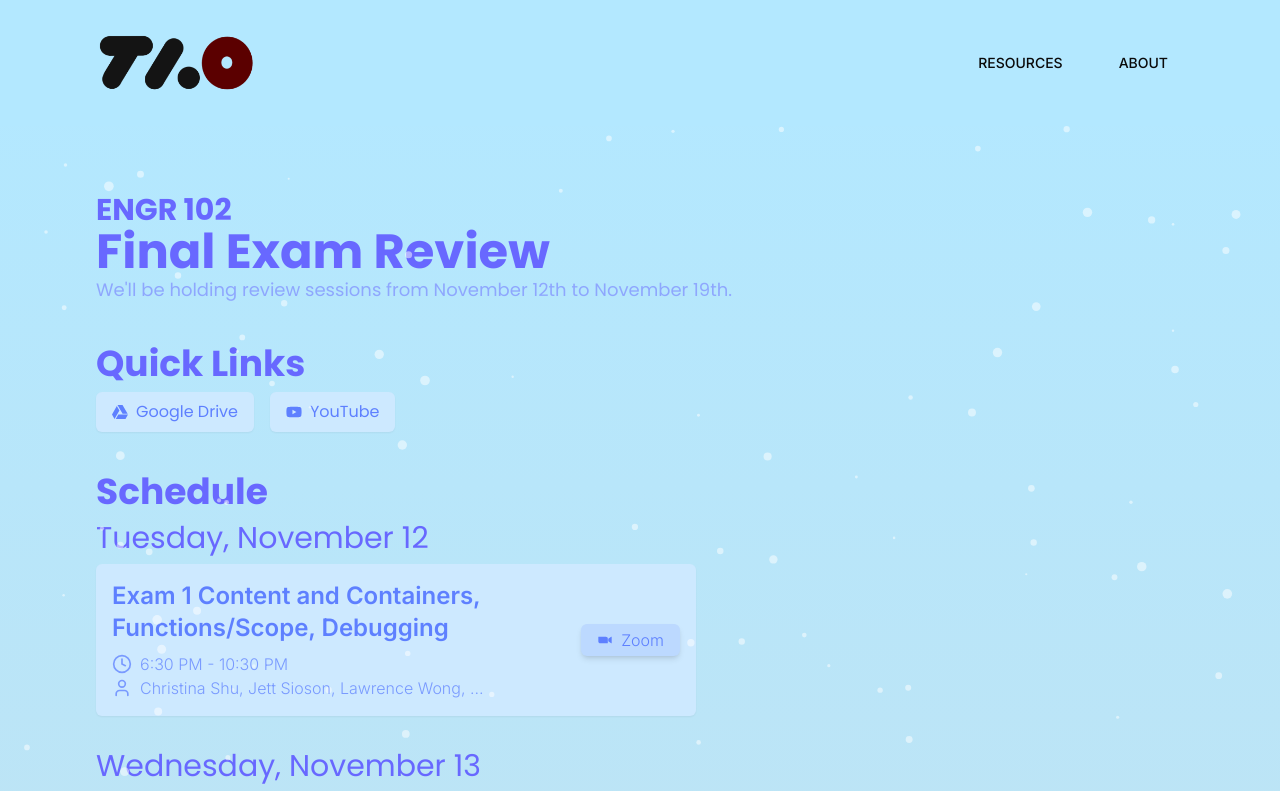
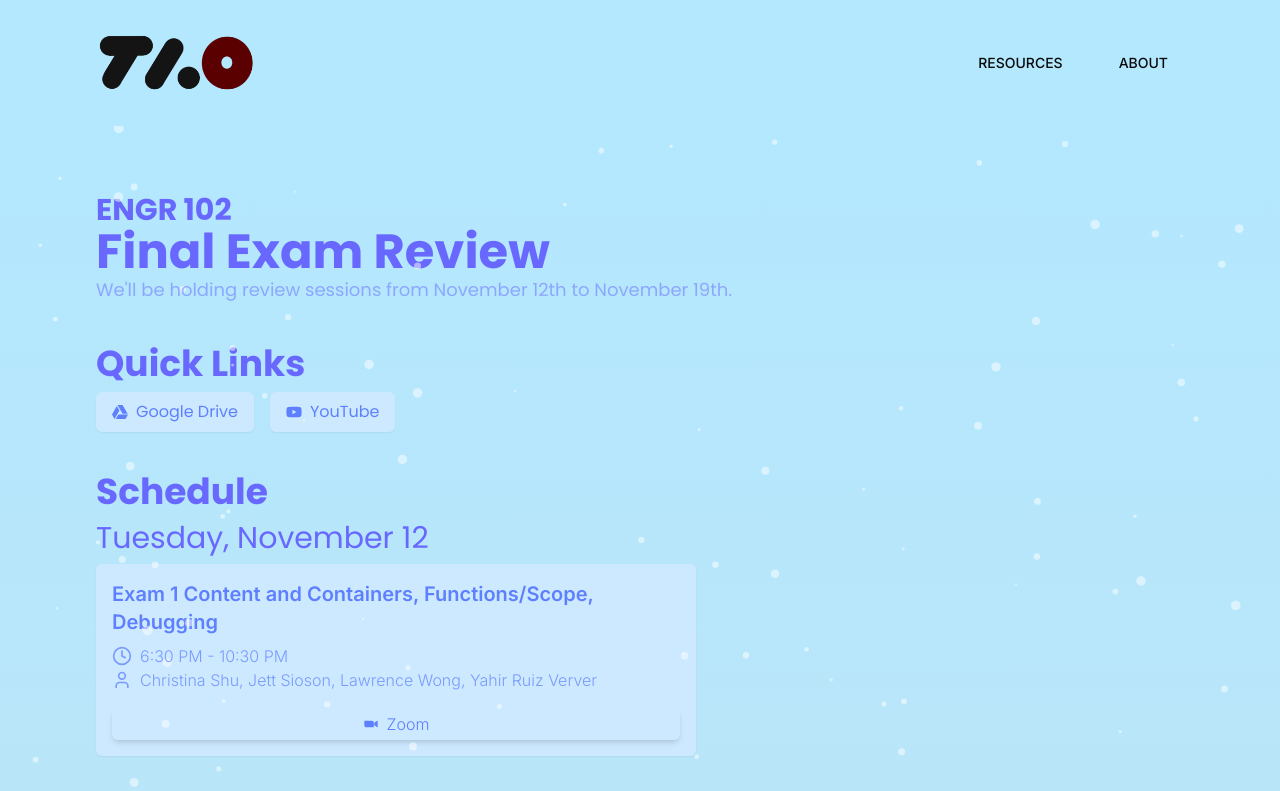
Before and after one commit to TAO-ENGR/club-website, a Next.js app in the folder club-website/: page /reviews/fall24/exam2 in a window 1280 px wide. Shown: the top 791 px of the page. Built offline with nearby package versions, Linux system fonts and the light colour scheme.

Commit message:
create countdown

```diff
--- a/club-website/src/components/review-card.tsx
+++ b/club-website/src/components/review-card.tsx
@@ -4,6 +4,7 @@ import { FaDiscord, FaTwitch } from "react-icons/fa";
 import { FaLocationDot } from "react-icons/fa6";
 import { BiLogoZoom } from "react-icons/bi";
 import Link from "next/link";
+import { cn } from "@/lib/utils";
 
 type Link = {
   type: string;
@@ -32,14 +33,20 @@ function getIcon(type: string) {
   }
 }
 
-export default function WinterReviewCard({ review }: { review: Review }) {
+interface ReviewCardProps {
+  review: Review;
+  className?: string,
+  buttonStyle?: string
+}
+
+export default function ReviewCard({ review, buttonStyle, className }: ReviewCardProps) {
   return (
     <div
       style={inter.style}
-      className="bg-[#CDE9FF] shadow-sm flex justify-between text-[#5E80FF] p-4 gap-4 rounded-md w-full md:w-[600px]"
+      className={cn("bg-[#CDE9FF] shadow-sm flex flex-col justify-between text-[#5E80FF] p-4 gap-4 rounded-md w-full md:w-[600px]", className)}
     >
-      <div className="w-3/5 md:w-8/12">
-        <h4 className="font-semibold text-xl md:text-2xl">{review.name}</h4>
+      <div className="flex flex-col text-wrap">
+        <h4 className="font-semibold md:text-xl">{review.name}</h4>
 
         <div className="font-light mt-2 opacity-75">
           <div className="flex items-center">
@@ -48,11 +55,11 @@ export default function WinterReviewCard({ review }: { review: Review }) {
             </div>
             <p className="text-sm sm:text-base truncate">{review.time}</p>
           </div>
-          <div className="flex items-center">
+          <div className="flex items-start">
             <div className="mr-2">
-              <User className="w-4 h-4 md:w-5 md:h-5" />
+              <User className="mt-0.5 w-4 h-4 md:w-5 md:h-5" />
             </div>
-            <p className="text-sm sm:text-base truncate max-w-full">{review.people}</p>
+            <p className="text-sm sm:text-base ">{review.people}</p>
           </div>
         </div>
       </div>
@@ -62,7 +69,7 @@ export default function WinterReviewCard({ review }: { review: Review }) {
           <Link
             href={link.url}
             key={index}
-            className="flex gap-x-2 justify-center items-center bg-[#bcd9ff] px-2 sm:px-4 py-1 rounded-md shadow-md hover:cursor-pointer"
+            className={cn("flex gap-x-2 justify-center items-center px-2 sm:px-4 py-1 rounded-md shadow-md hover:cursor-pointer", buttonStyle)}
           >
             {getIcon(link.type)}
             <span className="sm:text-sm truncate md:text-base">
--- /dev/null
+++ b/club-website/src/components/review-countdown.tsx
@@ -0,0 +1,34 @@
+import { fredoka } from "@/app/fonts";
+import { cn } from "@/lib/utils";
+
+interface ReviewCountdownProps {
+    days: number;
+    hours: number;
+    minutes: number;
+    seconds: number;
+}
+
+interface TimeCardProps {
+    value: number;
+    label: string;
+    className?: string;
+}
+
+function TimeCard({ value, label, className }: TimeCardProps) {
+    return <div className={cn("flex-col", fredoka.className)}>
+        <div className={cn("flex font-medium justify-center w-16 h-16 text-2xl lg:text-6xl items-center lg:w-32 lg:h-32 rounded-3xl", className)}>
+            {value}
+        </div>
+        <p className="text-center text-2xl mt-3">{label}</p>
+    </div>
+}
+
+export default function ReviewCountdown({ days, hours, minutes, seconds }: ReviewCountdownProps) {
+
+    return <div className="flex space-x-6 mt-12">
+        <TimeCard className="bg-[#fffceb]" value={days} label="days" />
+        <TimeCard className="bg-[#fffceb]/50" value={hours} label="hrs" />
+        <TimeCard className="bg-[#fffceb]/25" value={minutes} label="mins" />
+        <TimeCard value={seconds} label="secs" />
+    </div>
+}
```
